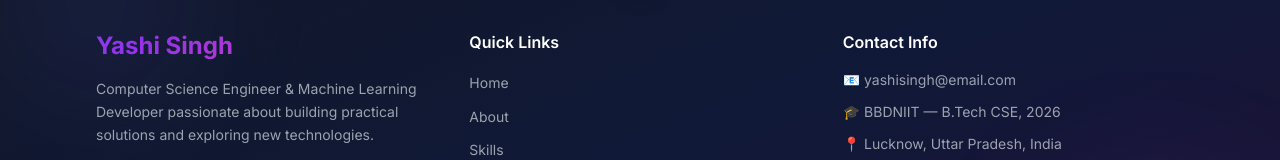
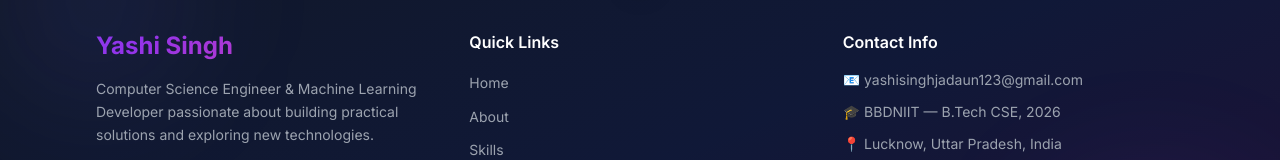
Before and after one commit to yashi1026/Portfolio, a Next.js app: page / in a window 1280 px wide. Shown: the part 5891-6051 px from the top of the page. Built offline with nearby package versions, Linux system fonts and the light colour scheme.

Commit message:
Update Footer.tsx

```diff
--- a/src/components/portfolio/Footer.tsx
+++ b/src/components/portfolio/Footer.tsx
@@ -83,7 +83,7 @@ export default function Footer() {
 
               {/* LinkedIn */}
               <a
-                href="https://linkedin.com"
+                href="https://www.linkedin.com/in/yashi-singh-aba6a4291/"
                 target="_blank"
                 rel="noopener noreferrer"
                 aria-label="LinkedIn"
@@ -185,7 +185,7 @@ export default function Footer() {
             </h4>
 
             <div className="space-y-3 text-gray-400 text-sm">
-              <p>📧 yashisingh@email.com</p>
+              <p>📧 yashisinghjadaun123@gmail.com</p>
               <p>🎓 BBDNIIT — B.Tech CSE, 2026</p>
               <p>📍 Lucknow, Uttar Pradesh, India</p>
               <p>💼 Open to opportunities</p>
```
